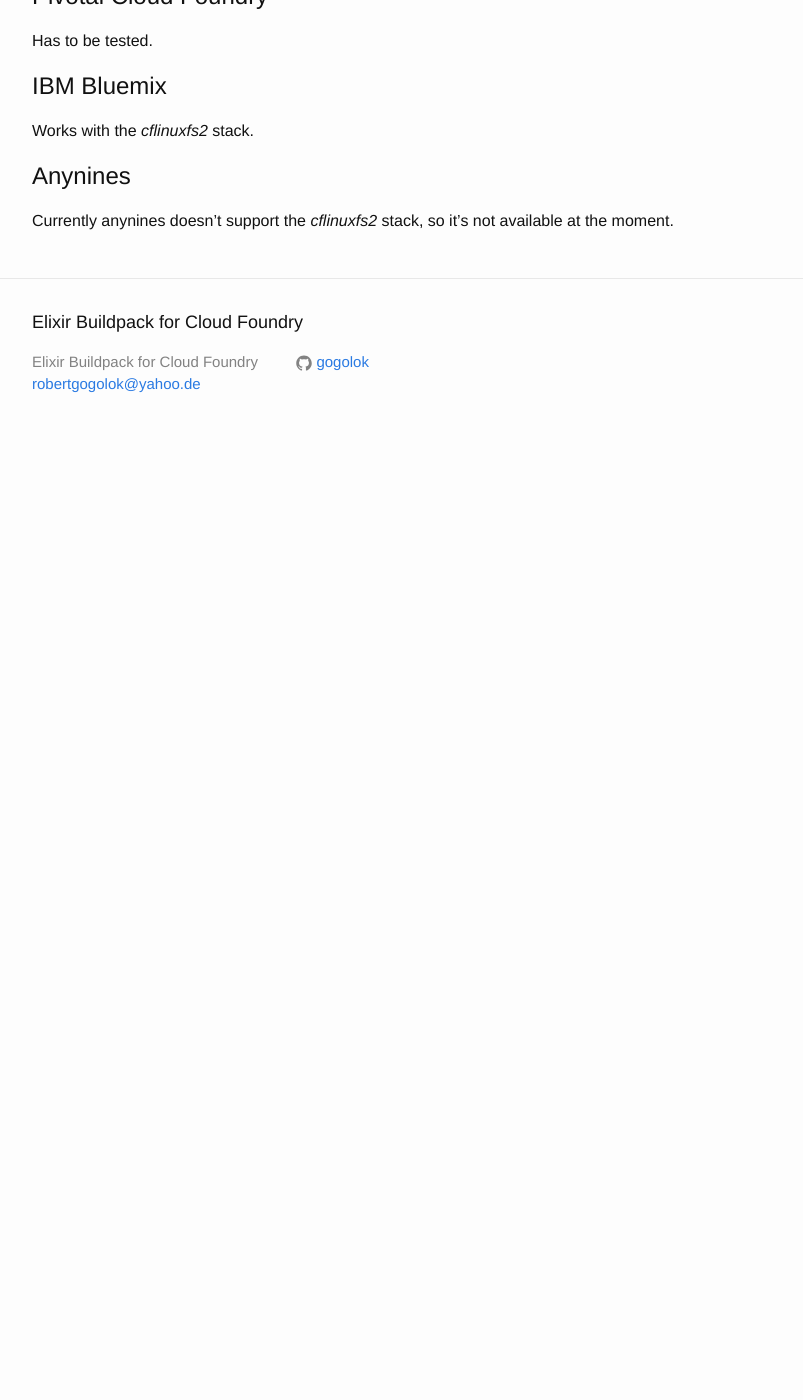
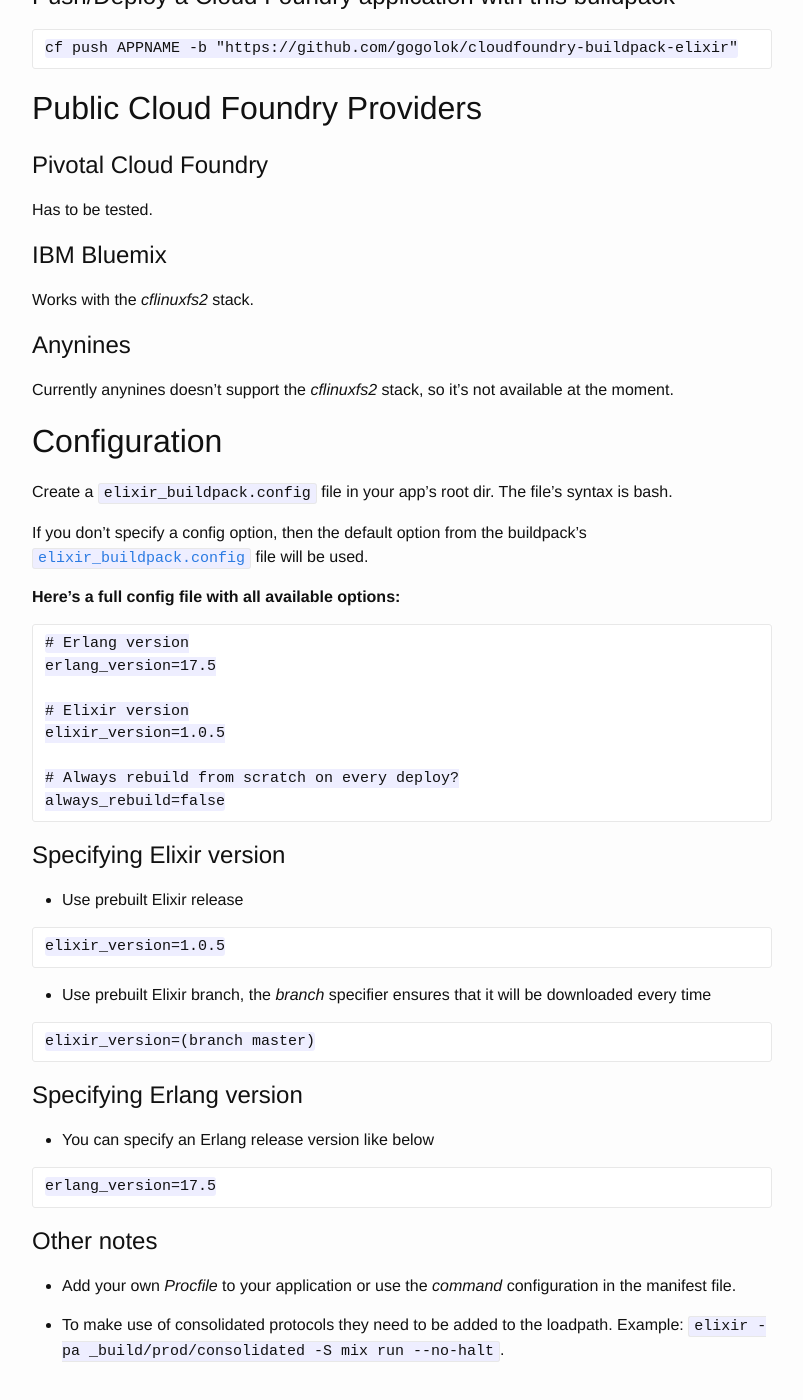
Before and after one commit to gogolok/cloudfoundry-buildpack-elixir-website, a Jekyll site: the page built from index.md, in a window 1280 px wide and 1400 px high, scrolled down 527 px. Shown: the whole window, without its empty margins (238-1041 px from the left). Built offline with Jekyll 4.4.1, drawn with Linux system fonts in a browser that asks for light colours; before the commit the page ends 983 px from its top, so only the background shows below that; some of the changed text lies outside the part shown.

Commit message:
usage and configuration instructions

````diff
--- a/index.md
+++ b/index.md
@@ -15,6 +15,13 @@ layout: default
 * Erlang - Prebuilt packages (17.5, 17.4, etc)
 * Elixir - Prebuilt releases (1.0.5, 0.15.1 etc) or prebuilt branches (master, stable, etc)
 
+# Usage
+
+## Push/Deploy a Cloud Foundry application with this buildpack
+
+```
+cf push APPNAME -b "https://github.com/gogolok/cloudfoundry-buildpack-elixir"
+```
 
 # Public Cloud Foundry Providers
 
@@ -29,3 +36,52 @@ Works with the *cflinuxfs2* stack.
 ## Anynines
 
 Currently anynines doesn't support the *cflinuxfs2* stack, so it's not available at the moment.
+
+# Configuration
+
+Create a `elixir_buildpack.config` file in your app's root dir. The file's syntax is bash.
+
+If you don't specify a config option, then the default option from the buildpack's [`elixir_buildpack.config`](https://github.com/gogolok/cloudfoundry-buildpack-elixir/blob/master/elixir_buildpack.config) file will be used.
+
+
+__Here's a full config file with all available options:__
+
+```
+# Erlang version
+erlang_version=17.5
+
+# Elixir version
+elixir_version=1.0.5
+
+# Always rebuild from scratch on every deploy?
+always_rebuild=false
+```
+
+
+## Specifying Elixir version
+
+* Use prebuilt Elixir release
+
+```
+elixir_version=1.0.5
+```
+
+* Use prebuilt Elixir branch, the *branch* specifier ensures that it will be downloaded every time
+
+```
+elixir_version=(branch master)
+```
+
+## Specifying Erlang version
+
+* You can specify an Erlang release version like below
+
+```
+erlang_version=17.5
+```
+
+## Other notes
+
+* Add your own *Procfile* to your application or use the *command* configuration in the manifest file.
+
+* To make use of consolidated protocols they need to be added to the loadpath. Example: `elixir -pa _build/prod/consolidated -S mix run --no-halt`.
````
